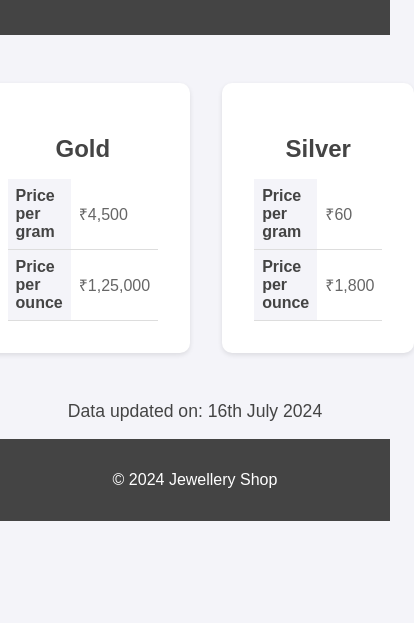
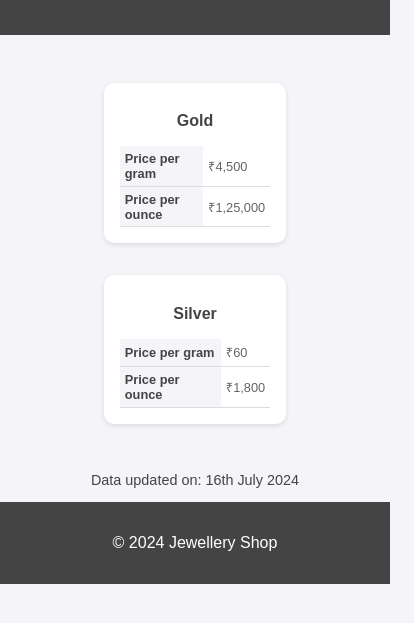
Before and after one commit to gear-head01/gs, a plain HTML site: page index.html in a window 390 px wide. Shown: the part 77-700 px from the top of the page, 414 px wide, since content can reach past the window. Drawn offline with Linux system fonts and the light colour scheme.

Commit message:
Update styless.css

```diff
--- a/styless.css
+++ b/styless.css
@@ -16,6 +16,7 @@ header {
 .prices {
     display: flex;
     justify-content: center;
+    flex-wrap: wrap; /* Allow wrapping for smaller screens */
     margin: 2rem 0;
 }
 
@@ -68,3 +69,44 @@ footer {
     padding: 1rem 0;
     text-align: center;
 }
+
+/* Media queries for different screen sizes */
+@media (max-width: 768px) {
+    .price-box {
+        width: 200px;
+        padding: 1.5rem;
+    }
+
+    .price-box h2 {
+        font-size: 1.2rem;
+    }
+
+    th, td {
+        padding: 0.4rem;
+        font-size: 0.9rem;
+    }
+
+    .update-date {
+        font-size: 1rem;
+    }
+}
+
+@media (max-width: 480px) {
+    .price-box {
+        width: 150px;
+        padding: 1rem;
+    }
+
+    .price-box h2 {
+        font-size: 1rem;
+    }
+
+    th, td {
+        padding: 0.3rem;
+        font-size: 0.8rem;
+    }
+
+    .update-date {
+        font-size: 0.9rem;
+    }
+}
```
